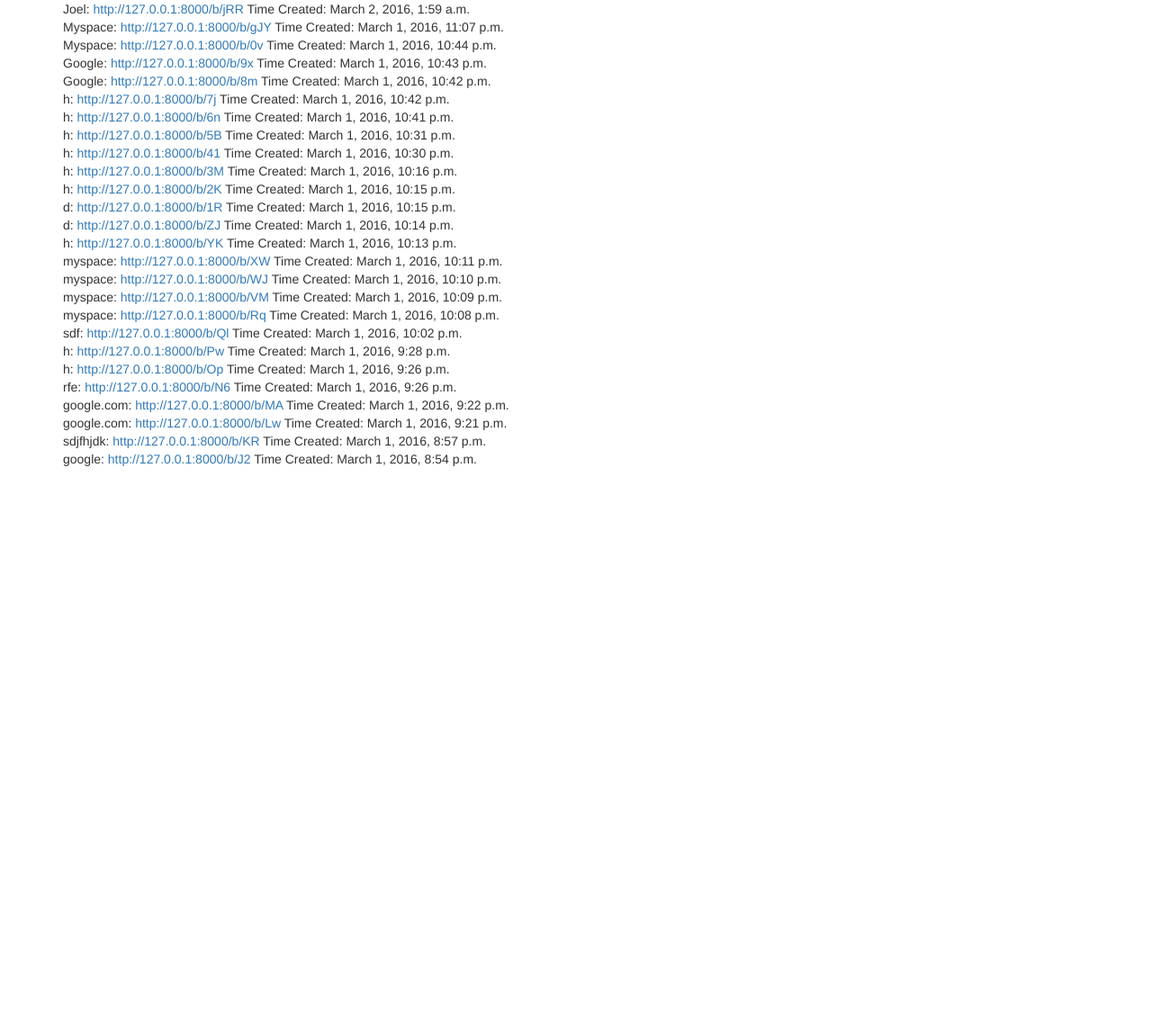
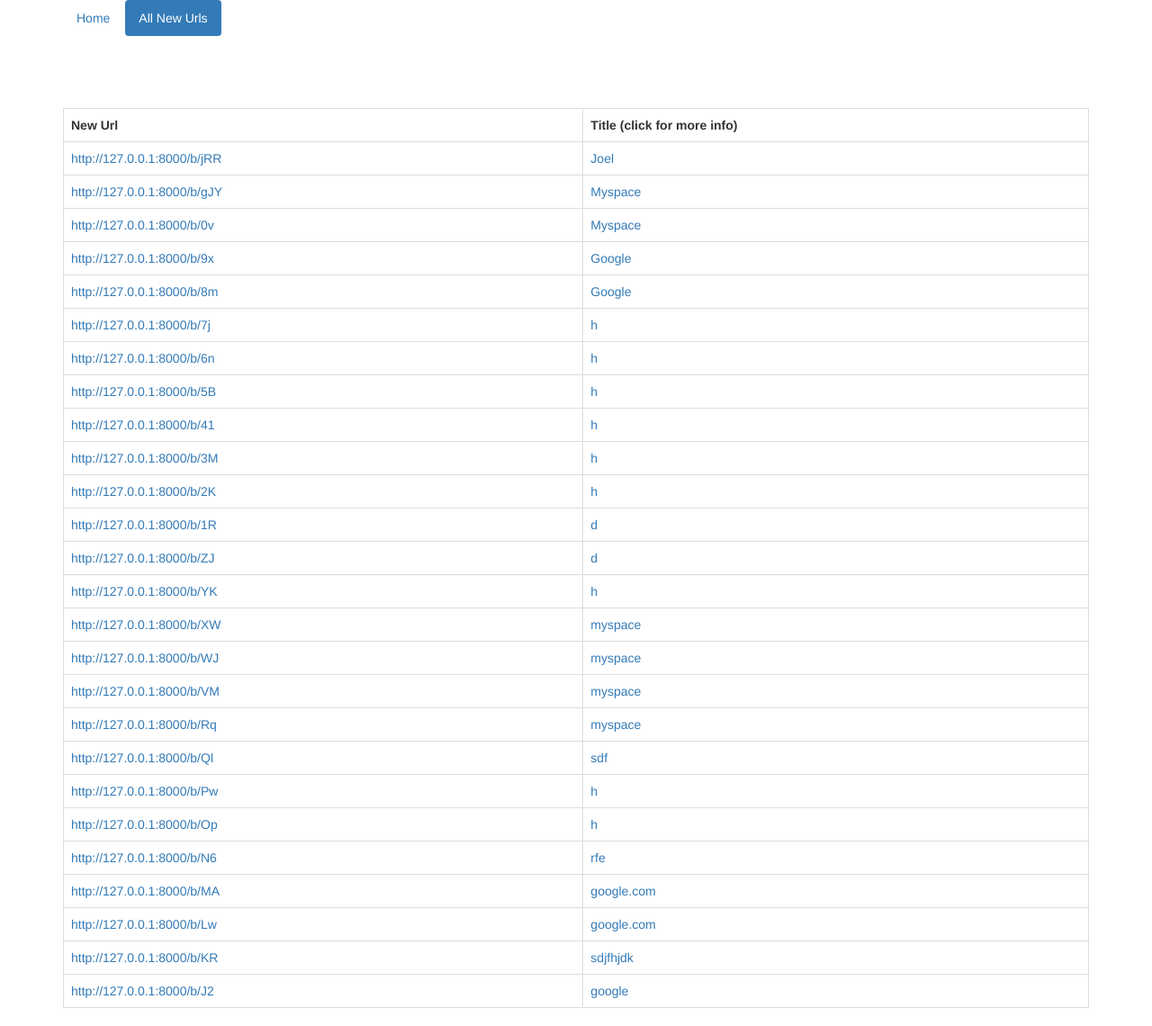
Before and after one commit to benhigh22/shortened_url, a Django app: a page that uses templates/base.html in a window 1280 px wide. Shown: the whole page at 90% size. Before the commit the page ends 518 px from the top, so only its background shows below. Run offline with Django 3.2, Linux system fonts and the light colour scheme; data comes from the database, SQL or seed files in the repository; both versions use the stored data as it was after the commit; some libraries are stand-ins or nearby versions.

Commit message:
A little better

```diff
--- a/templates/base.html
+++ b/templates/base.html
@@ -1,8 +1,10 @@
+{% load static %}
 <!DOCTYPE html>
 <html lang="en">
 <head>
     <meta charset="UTF-8">
     <link href="https://maxcdn.bootstrapcdn.com/bootstrap/3.3.6/css/bootstrap.min.css" rel="stylesheet" integrity="sha384-1q8mTJOASx8j1Au+a5WDVnPi2lkFfwwEAa8hDDdjZlpLegxhjVME1fgjWPGmkzs7" crossorigin="anonymous">
+    <link rel="stylesheet" href="{% static 'style.css' %}">
     <title>Title</title>
 </head>
 <body>
--- a/templates/index.html
+++ b/templates/index.html
@@ -1,6 +1,12 @@
 {% extends 'base.html' %}
 
 {% block content %}
+
+<ul class="nav nav-pills">
+  <li role="presentation" class="active"><a href="{% url 'first_view' %}">Home</a></li>
+  <li role="presentation"><a href="{% url 'bookmark_list_view' %}">All New Urls</a></li>
+</ul>
+    <br><br><br><br>
     <form action="" method="post">
     {% csrf_token %}
         {{ form.as_p }}
--- a/templates/new_url.html
+++ b/templates/new_url.html
@@ -1,7 +1,11 @@
 {% extends 'base.html' %}
 
 {% block content %}
-
+<ul class="nav nav-pills">
+  <li role="presentation"><a href="{% url 'first_view' %}">Home</a></li>
+  <li role="presentation"><a href="{% url 'bookmark_list_view' %}">All New Urls</a></li>
+</ul>
+    <br><br><br><br>
 <div>Title: {{ new_url.title }} </div>
 <div>Your new Url: <a href="{{ new_url.original_url }}">{{ new_url }}</a></div>
 <div><a href="{% url 'bookmark_list_view' %}">Click to see all of the new urls</a></div>
--- a/templates/url_app/bookmark_list.html
+++ b/templates/url_app/bookmark_list.html
@@ -2,8 +2,19 @@
 
 {% block content %}
 
+ <ul class="nav nav-pills">
+  <li role="presentation"><a href="{% url 'first_view' %}">Home</a></li>
+  <li role="presentation" class="active"><a href="{% url 'bookmark_list_view' %}">All New Urls</a></li>
+</ul>
+    <br><br><br><br>
+
+<table class="table table-bordered">
+<th>New Url</th><th>Title (click for more info)</th>
 {% for url in object_list %}
-    <div>{{ url.title }}: <a href="{{ url.original_url }}">http://127.0.0.1:8000/b/{{ url.shortened_url }}</a> Time Created: {{ url.timestamp }}</div>
+    <tr>
+        <td><a href="{{ url.original_url }}">http://127.0.0.1:8000/b/{{ url.shortened_url }}</a></td>
+        <td><a href="{% url 'detail_view' url.id %}">{{ url.title }}</a> </td>
+    </tr>
 {% endfor %}
-
+</table>
 {% endblock %}
--- a/url_app/views.py
+++ b/url_app/views.py
@@ -1,7 +1,7 @@
 from django.core.urlresolvers import reverse
 from django.http import HttpResponseRedirect
 from django.shortcuts import render
-from django.views.generic import View, ListView
+from django.views.generic import View, ListView, DetailView
 from url_app.forms import BookmarkForm
 from hashids import Hashids
 from url_app.models import Bookmark, Click
@@ -33,3 +33,7 @@
 def redirect(request, url):
     redirect_url_object = Bookmark.objects.get(shortened_url=url)
     return HttpResponseRedirect(redirect_url_object.original_url)
+
+
+class BookmarkDetailView(DetailView):
+    model = Bookmark
--- a/url_shortener/urls.py
+++ b/url_shortener/urls.py
@@ -16,12 +16,13 @@
 from django.conf.urls import url
 from django.contrib import admin
 
-from url_app.views import FirstView, redirect, BookmarkListView
+from url_app.views import FirstView, redirect, BookmarkListView, BookmarkDetailView
 
 urlpatterns = [
     url(r'^admin/', admin.site.urls),
     url(r'^$', FirstView.as_view(), name="first_view"),
     url(r'^list/', BookmarkListView.as_view(), name="bookmark_list_view"),
     url(r'^b/(?P<url>\w+)', redirect),
-    url(r'^newurl/', FirstView.as_view(), name="new_url")
+    url(r'^newurl/', FirstView.as_view(), name="new_url"),
+    url(r'^detail/(?P<pk>\d+)', BookmarkDetailView.as_view(), name="detail_view")
 ]
```
Also changed, not shown: templates/url_app/bookmark_detail.html (added, +10 -0 lines), db.sqlite3, url_app/static/style.css (added).
